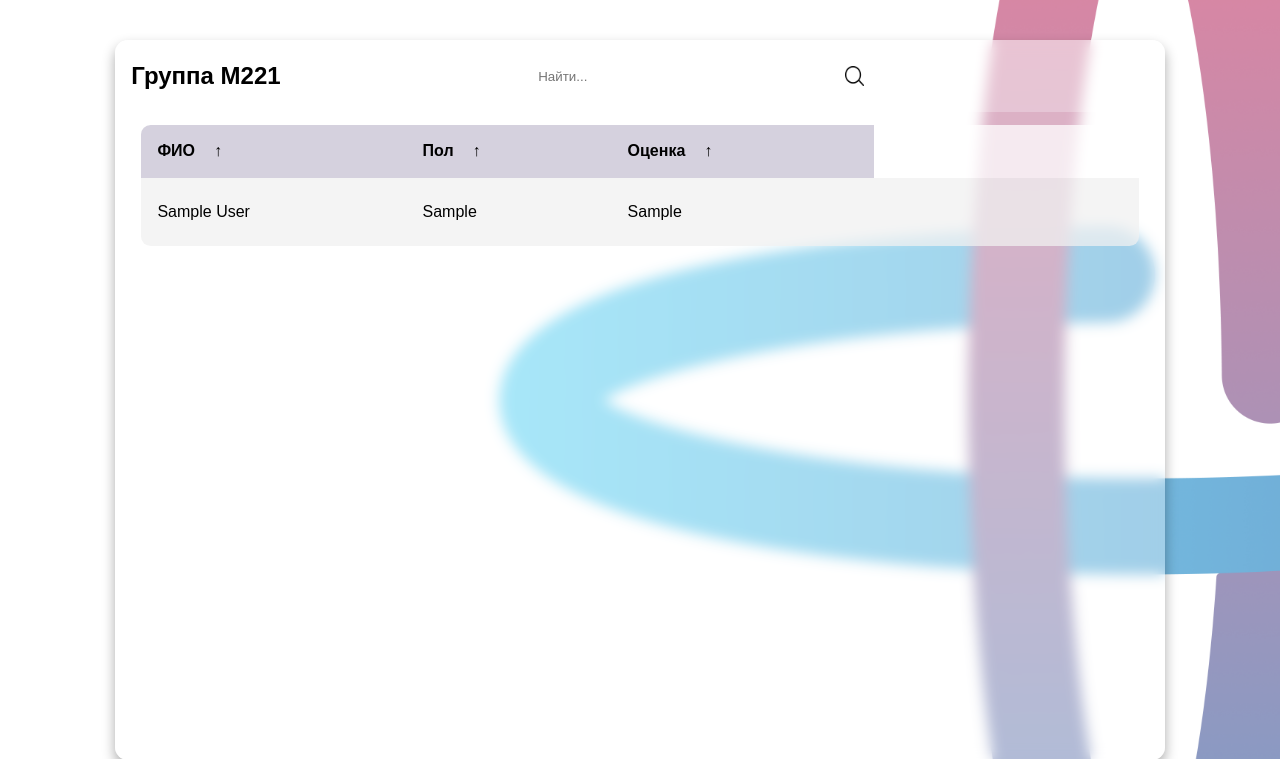
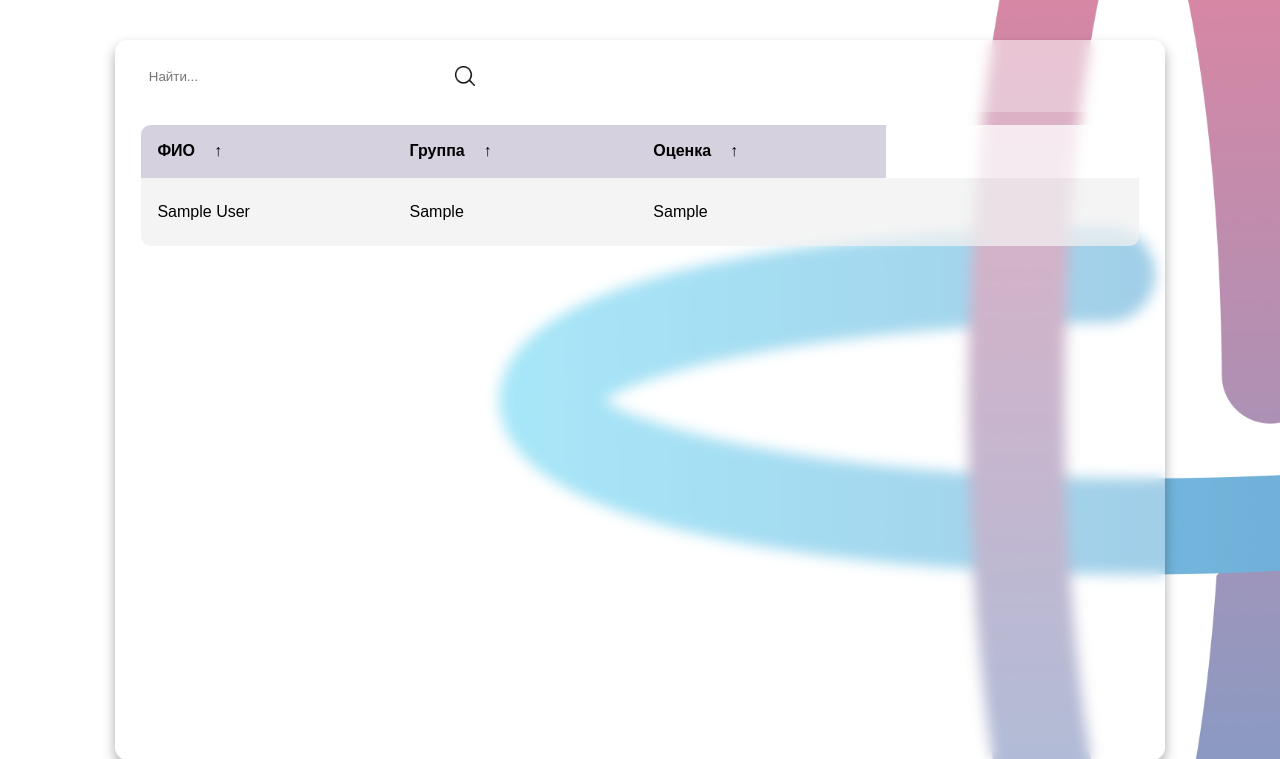
Before and after one commit to PorshaDP/Bardo, a Flask app: page /table in a window 1280 px wide. Shown: the top 759 px of the page. Run offline with Flask 3, Linux system fonts and the light colour scheme; tables that the repository leaves empty hold one stand-in row (values such as "Sample post").

Commit message:
Add files via upload

```diff
--- a/templates/table.html
+++ b/templates/table.html
@@ -13,7 +13,6 @@
 <body>
 <main class="table" id="customers_table">
     <section class="table__header">
-        <h1>Группа М221</h1>
         <div class="input-group">
             <input type="search" placeholder="Найти...">
             <img src="/static/search.png" alt="">
@@ -34,7 +33,7 @@
             <thead>
             <tr>
                 <th> ФИО <span class="icon-arrow">&UpArrow;</span></th>
-                <th> Пол <span class="icon-arrow">&UpArrow;</span></th>
+                <th> Группа <span class="icon-arrow">&UpArrow;</span></th>
                 <th> Оценка <span class="icon-arrow">&UpArrow;</span></th>
 
             </tr>
@@ -47,7 +46,7 @@
                 {% for st in students %}
             <tr>
                 <td>{{ st.name }}</td>
-                <td>{{ st.gender }}</td>
+                <td>{{ st.group }}</td> <!--Было gender-->
                 <td>{{ st.mark }}</td>
                 <td>
                     <a href="/table/edit/{{st.id}}" button class="edit-btn"><img
```
